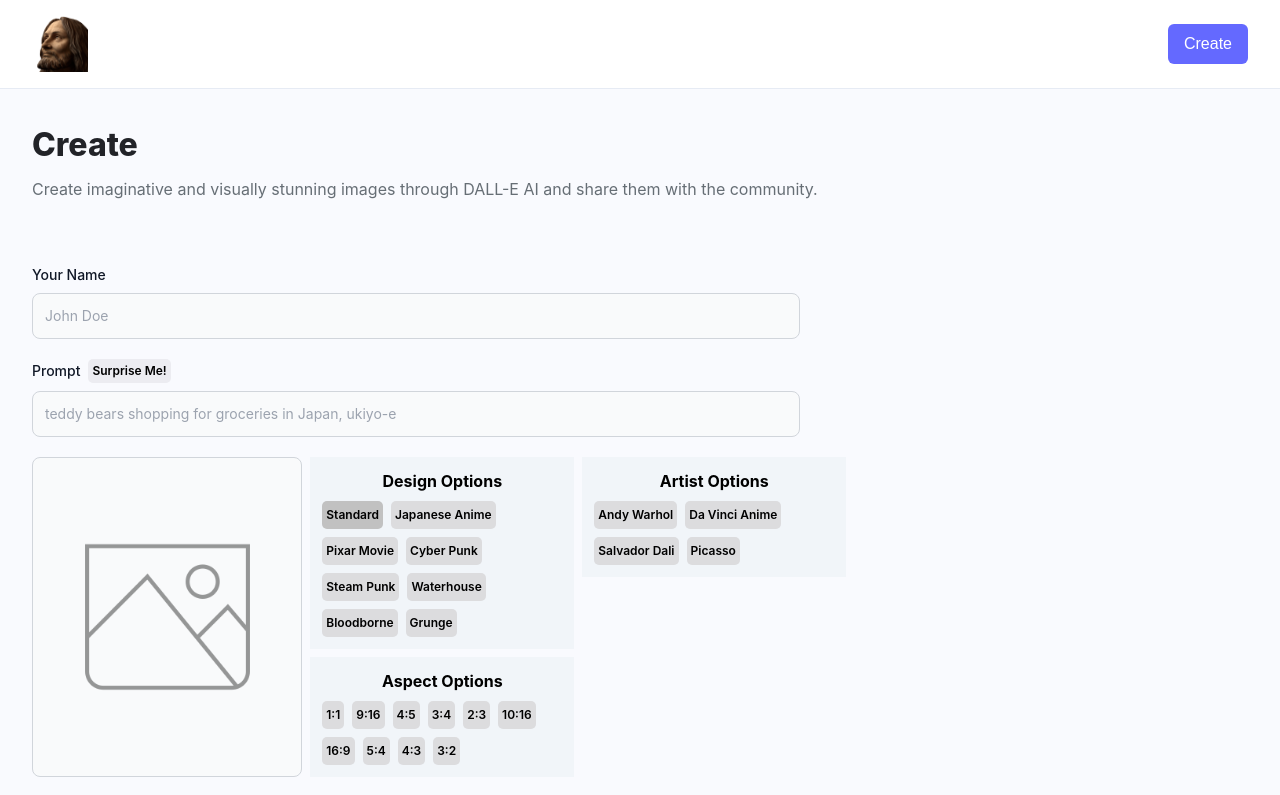
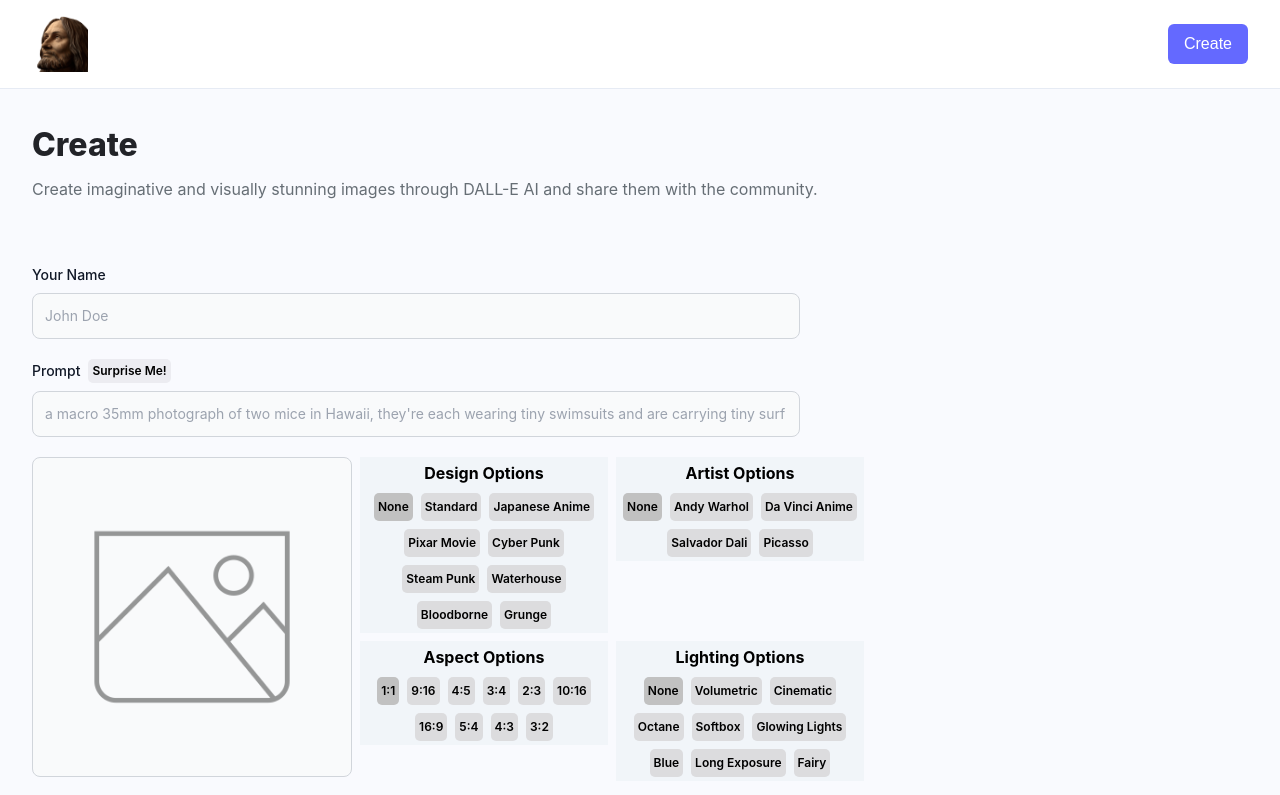
Before and after one commit to WilsonGomez-prog/AIVinci-project, a React (Vite) app in the folder client/: page /create-post in a window 1280 px wide. Shown: the top 795 px of the page. Built offline with nearby package versions, Linux system fonts and the light colour scheme; a web font is replaced by a local one.

Commit message:
Adding and testing the options and fixing the responsiveness of the site.

```diff
--- a/client/src/components/PromptOption.tsx
+++ b/client/src/components/PromptOption.tsx
@@ -3,7 +3,7 @@ import { IPromptOption } from '../interfaces';
 
 const promptOption: React.FC<IPromptOption> = ({name, value, maxValue, selected, handleSelect}) => {
   return (
-    <button type="button" name={name} onClick={(e)=>{handleSelect!(e)}} value={value} className={`font-semibold text-xs ${!selected ? 'bg-[#dcdcde]' : 'bg-[#c1c1c1]'} py-1 px-1 rounded-[5px] text-black p-1 h-7 capitalize flex justify-center items-center`}>{name}</button>
+    <button type="button" name={name} onClick={(e)=>{handleSelect!(e)}} value={value} className={`font-semibold text-xs ${!selected ? 'bg-[#dcdcde]' : 'bg-[#c1c1c1]'} py-1 px-1 rounded-[5px] text-black h-7 capitalize flex justify-center items-center`}>{name}</button>
   )
 }
 
--- a/client/src/components/PromptOptionsSection.tsx
+++ b/client/src/components/PromptOptionsSection.tsx
@@ -4,17 +4,17 @@ import { IPromptOptionsSection} from '../interfaces';
 import PromptOption from './PromptOption';
 
 const PromptOptionsSection: React.FC<IPromptOptionsSection> = ({ options, name, filter, handleFilterChange }) => {
-    const [selectedFilter, setSelectedFilter] = useState<string>("standard")
+    const [selectedFilter, setSelectedFilter] = useState<string>(filter)
     const handleSelectFilter = (event: React.FormEvent<HTMLInputElement>) => {
         const target= (event.target as HTMLInputElement);
-        handleFilterChange(target.value);
+        handleFilterChange({name: target.name, value: target.value, selected: true});
         setSelectedFilter(target.name);
     }
 
     return (
-        <div className='flex flex-col justify-start h-fit gap-2 bg-slate-100 p-3'>
+        <div className='flex flex-col justify-center w-fit h-fit gap-2 bg-slate-100 p-1'>
             <h3 className='font-bold w-full text-center capitalize' >{name} Options</h3>
-            <div className='flex flex-row items-start w-60 flex-wrap gap-2'>
+            <div className='flex flex-row justify-center w-60 flex-wrap gap-2 m-0'>
             {
                 options.map((option) => (
                     <PromptOption key={option.name} name ={option.name} value={option.value} handleSelect={handleSelectFilter} selected={selectedFilter === option.name} />
--- a/client/src/pages/CreatePost.tsx
+++ b/client/src/pages/CreatePost.tsx
@@ -1,14 +1,14 @@
-import React, { useState } from 'react';
+import React, { useState, useEffect } from 'react';
 import { useNavigate } from 'react-router-dom';
 
 import { preview } from '../assets';
 import { getRandomPrompt } from '../utils';
 
-import { Form as IForm } from '../interfaces'
+import { Form as IForm, IPromptOption } from '../interfaces'
 
 import { FormField, Loader } from '../components';
 
-import { designOptions, artistOptions, aspectRatioOptions } from '../utils/promptOptions'
+import { designOptions, artistOptions, aspectRatioOptions, lightingOptions } from '../utils/promptOptions'
 
 import PromptOptionsSection from '../components/PromptOptionsSection';
 
@@ -17,21 +17,32 @@ const CreatePost = () => {
   const [form, setForm] = useState<IForm>({ name: '', prompt: '', photo: '' });
   const [generatingImg, setGeneratingImg] = useState<boolean>(false);
   const [loading, setLoading] = useState<boolean>(false);
-  const [designFilter, setDesignFilter] = useState("");
-  const [artistFilter, setArtistFilter] = useState("");
-  const [aspectFilter, setAspectFilter] = useState("");
+  const [promptFilter, setPromptFilter] = useState("");
+  const [designFilter, setDesignFilter] = useState<IPromptOption>({ name: '', value: '', selected: false });
+  const [lightingFilter, setLightingFilter] = useState<IPromptOption>({ name: '', value: '', selected: false });
+  const [artistFilter, setArtistFilter] = useState<IPromptOption>({ name: '', value: '', selected: false });
+  const [aspectFilter, setAspectFilter] = useState<IPromptOption>({ name: '', value: '', selected: false });
 
-  const handleDesignFilterChange = (filter: string) => {
+  const handleDesignFilterChange = (filter: IPromptOption) => {
     setDesignFilter(filter);
   }
+  const handleLightingFilterChange = (filter: IPromptOption) => {
+    setLightingFilter(filter);
+  }
 
-  const handleArtistFilterChange = (filter: string) => {
+  const handleArtistFilterChange = (filter: IPromptOption) => {
     setArtistFilter(filter);
   }
 
-  const handleAspectFilterChange = (filter: string) => {
+  const handleAspectFilterChange = (filter: IPromptOption) => {
     setAspectFilter(filter);
   }
+
+  useEffect(() => {
+    setPromptFilter(` ${designFilter.value} ${artistFilter.value} ${aspectFilter.value}`);
+
+  }, [designFilter, artistFilter, aspectFilter, lightingFilter])
+
 
   const handleSubmit = async (event : React.FormEvent<HTMLFormElement>) => {
     event.preventDefault();
@@ -81,7 +92,7 @@ const CreatePost = () => {
           headers: {
             'Content-Type': 'application/json'
           },
-          body: JSON.stringify({ prompt: form.prompt })
+          body: JSON.stringify({ prompt: form.prompt + promptFilter })
         })
         if(response.ok) {
           const data = await response.json();
@@ -138,7 +149,7 @@ const CreatePost = () => {
               <FormField key={key} labelName={getLabelNameForField(key)} type="text" name={key} placeholder={getPlaceholderForField(key)} value={form[key as keyof IForm]} handleChange={handleChange} isSurpriseMe={key === "prompt"} handleSurpriseMe={handleSurpriseMe} />
             ))
           }
-          <div className='w-[60rem] flex flex-row gap-2'>
+          <div className='w-[60rem] flex flex-row  xs:max-md:flex-col xs:max-md:items-center flex-wrap gap-2 w-3xl xs:max-md:max-w-md'>
             <div className='relative bg-gray-50 border border-gray-300 text-gray-900 text-sm rounded-lg focus:ring-blue-500 focus:border-blue-500 w-80 h-80 p-30 flex justify-center items-center'>
               {
                 form.photo ? (
@@ -157,10 +168,11 @@ const CreatePost = () => {
               }
             </div>
 
-              <div className='flex flex-row flex-wrap w-auto gap-2'>
-                <PromptOptionsSection options={designOptions} name={"Design"} filter={""} handleFilterChange={handleDesignFilterChange} />
-                <PromptOptionsSection options={artistOptions} name={"Artist"} filter={""} handleFilterChange={handleArtistFilterChange} />
-                <PromptOptionsSection options={aspectRatioOptions} name={"Aspect"} filter={""} handleFilterChange={handleAspectFilterChange} />
+              <div className='flex flex-row flex-wrap gap-2 w-[32rem]'>
+                <PromptOptionsSection options={designOptions} name={"Design"} filter={"None"} handleFilterChange={handleDesignFilterChange} />
+                <PromptOptionsSection options={artistOptions} name={"Artist"} filter={"None"} handleFilterChange={handleArtistFilterChange} />
+                <PromptOptionsSection options={aspectRatioOptions} name={"Aspect"} filter={"1:1"} handleFilterChange={handleAspectFilterChange} />
+                <PromptOptionsSection options={lightingOptions} name={"Lighting"} filter={"None"} handleFilterChange={handleLightingFilterChange} />
               </div>
 
 
--- a/client/src/utils/promptOptions.ts
+++ b/client/src/utils/promptOptions.ts
@@ -1,6 +1,11 @@
 import { IPromptOption } from '../interfaces';
 
 const designOptions: IPromptOption[] = [
+    {
+        name:'None',
+        value: '',
+        selected: false
+    },
     {
         name:'standard',
         value: 'standard style',
@@ -45,6 +50,11 @@ const designOptions: IPromptOption[] = [
 
 const artistOptions: IPromptOption[] = [
     {
+        name:'None',
+        value: '',
+        selected: false
+    },
+    {
         name:'Andy Warhol',
         value: 'Andy Warhol style',
         selected: false
@@ -67,6 +77,11 @@ const artistOptions: IPromptOption[] = [
 ]
 
 const lightingOptions: IPromptOption[] = [
+    {
+        name:'None',
+        value: '',
+        selected: false
+    },
     {
         name:'volumetric',
         value: 'volumetric lightning style',
```
